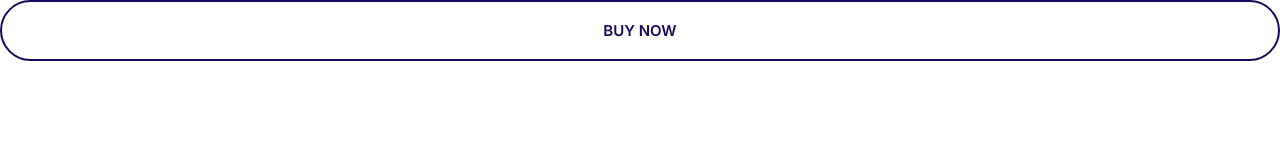
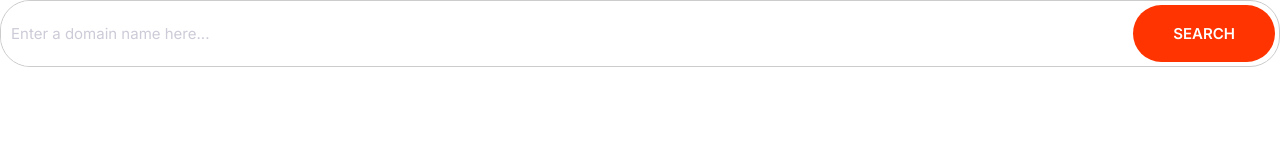
Before and after one commit to pankotskyi/artemify, a plain HTML site: page index.html in a window 1280 px wide. Drawn offline with Linux system fonts and the light colour scheme.

Commit message:
Set inputs.

```diff
--- a/css/styles.css
+++ b/css/styles.css
@@ -10,6 +10,8 @@
   --color-accent: #ff3400;
   --color-heading: #1b0760;
   --color-body: #918ca4;
+  --color-border: #ccc;
+  --border-radius: 30px;
 }
 
 html {
@@ -227,3 +229,40 @@ a {
     font-size: 1.5rem;
   }
 }
+
+/* Inputs */
+
+.input {
+  border-radius: var(--border-radius);
+  outline: 0;
+  border: 1px solid var(--color-border);
+  padding: 1.5rem 3rem;
+  color: var(--color-heading);
+  font-size: 2rem;
+}
+
+::placeholder {
+  color: #cdcbd7;
+}
+
+.input-group {
+  display: flex;
+  border: 1px solid var(--color-border);
+  border-radius: var(--border-radius);
+}
+
+.input-group .input {
+  flex-grow: 1;
+  border: 0;
+  padding: 1.5rem 1rem;
+}
+
+.input-group .btn {
+  margin: 4px;
+}
+
+@media screen and (min-width: 1024px) {
+  .input {
+    font-size: 1.5rem;
+  }
+}
--- a/index.html
+++ b/index.html
@@ -15,6 +15,13 @@
     <link rel="stylesheet" href="css/styles.css" />
   </head>
   <body>
-    <button class="btn btn--outline btn-block">BUY NOW</button>
+    <div class="input-group">
+      <input
+        class="input"
+        placeholder="Enter a domain name here..."
+        type="text"
+      />
+      <button class="btn btn--accent">Search</button>
+    </div>
   </body>
 </html>
```
Also changed, not shown: components/inputs.html (added, +4 -0 lines).
